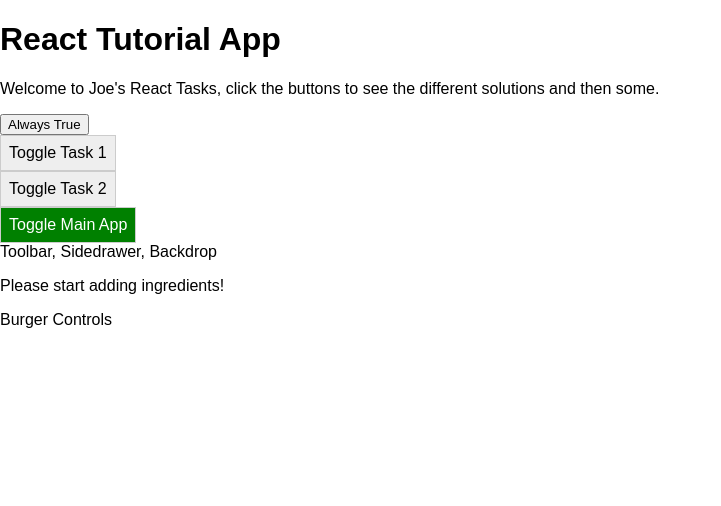
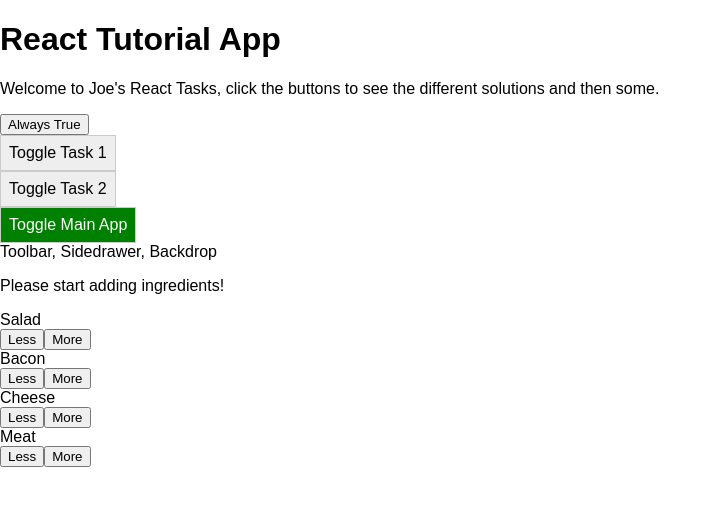
Before and after one commit to Drethic/react-tutorial, a React app: page / in a window 1280 px wide. Shown: the top 506 px of the page, without its empty margins (0-721 px from the left). Built offline with nearby package versions, Linux system fonts and the light colour scheme.

Commit message:
Outputting Multiple Build Controls * Updated BuildControls to dynamically create the 4 required controls * Replaced holder build control div in BurgerBuilder with BuildControls * Code up to date with lecture 115

```diff
--- a/src/components/Burger/BuildControls/BuildControls.js
+++ b/src/components/Burger/BuildControls/BuildControls.js
@@ -1,8 +1,20 @@
 import React from 'react';
 import classes from './BuildControls.css';
+import BuildControl from './BuildControl/BuildControl';
+
+const controls = [
+    {label: 'Salad', type: 'salad'},
+    {label: 'Bacon', type: 'bacon'},
+    {label: 'Cheese', type: 'cheese'},
+    {label: 'Meat', type: 'meat'},
+];
 
 const buildControls = (props) => (
-    <div className={classes.BuildControls}></div>
+    <div className={classes.BuildControls}>
+        {controls.map(control => (
+            <BuildControl key={control.label} label={control.label} />
+        ))}
+    </div>
 );
 
 export default buildControls;
--- a/src/containers/BurgerBuilder/BurgerBuilder.js
+++ b/src/containers/BurgerBuilder/BurgerBuilder.js
@@ -1,6 +1,7 @@
 import React, { Component } from 'react';
 import Auxiliary from '../../hoc/Auxiliary';
 import Burger from '../../components/Burger/Burger';
+import BuildControls from '../../components/Burger/BuildControls/BuildControls';
 
 class BurgerBuilder extends Component {
     state = {
@@ -16,7 +17,7 @@
         return(
             <Auxiliary>
                 <Burger ingredients={this.state.ingredients} />
-                <div>Burger Controls</div>
+                <BuildControls />
             </Auxiliary>
         );
     }
```
